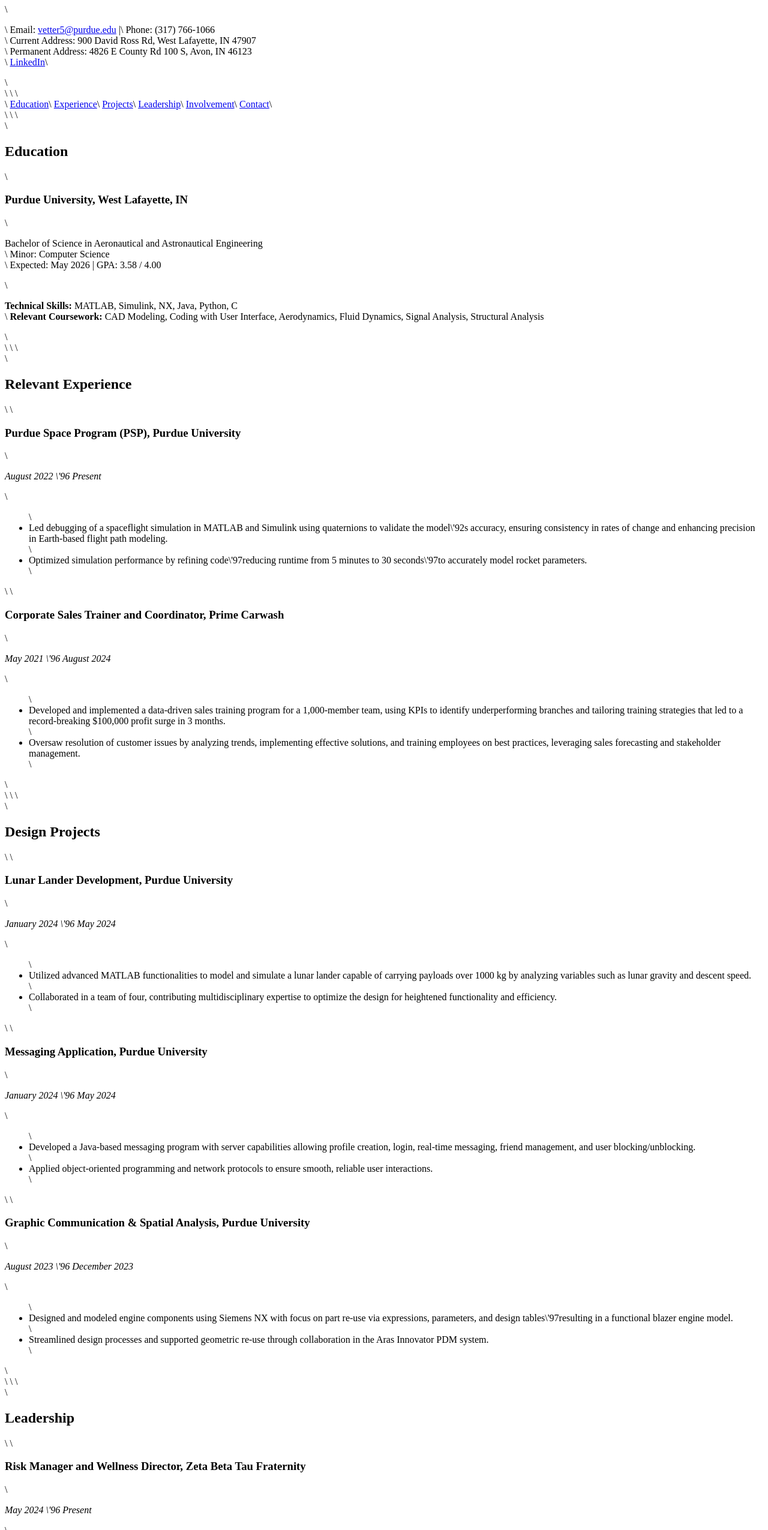
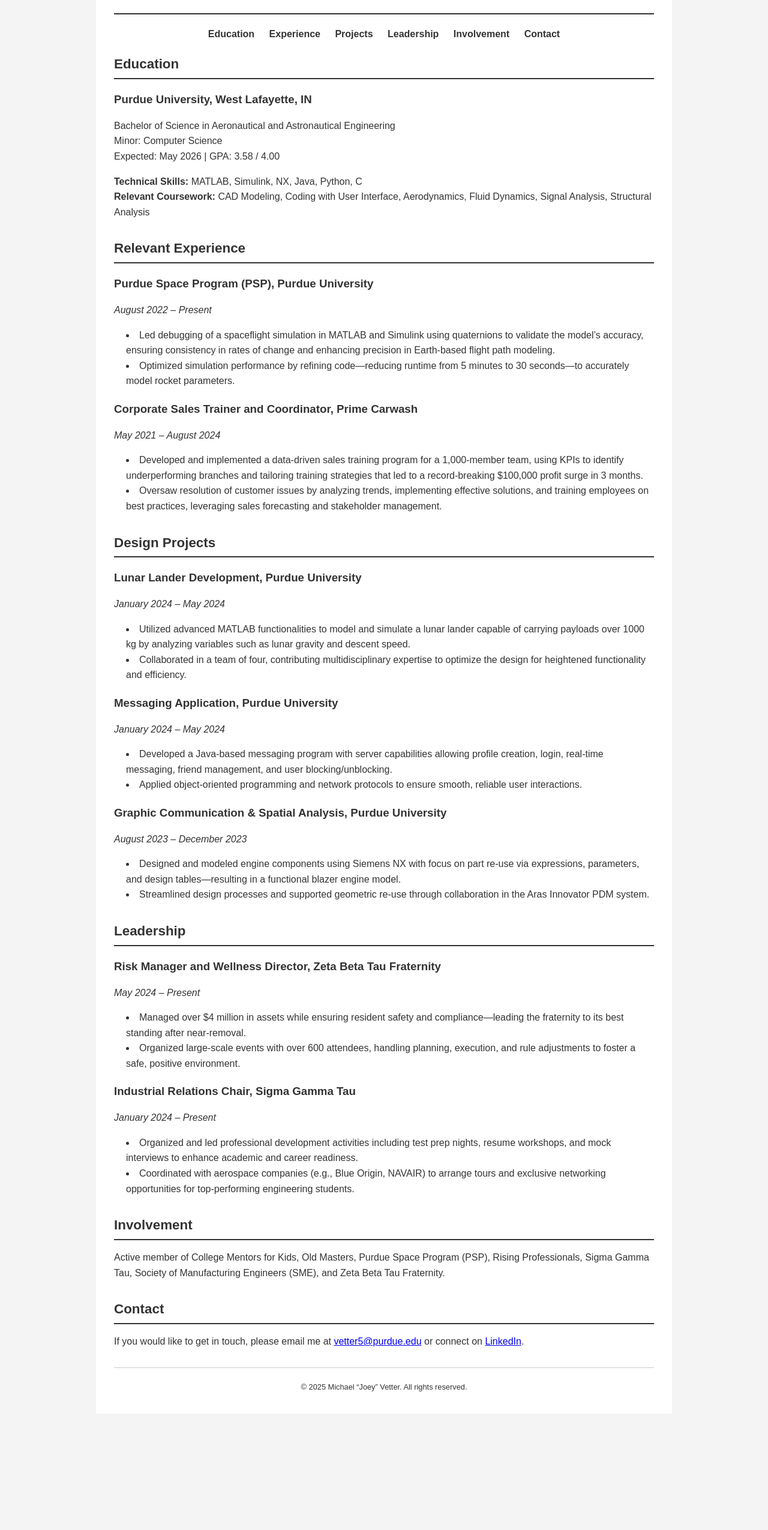
Before and after one commit to j-vetter/j-vetter.github.io, a plain HTML site: page index.html in a window 1280 px wide. Shown: the part 171-2721 px from the top of the page at 60% size. After the commit the page ends 2527 px from the top, so only its background shows below. Drawn offline with Linux system fonts and the light colour scheme.

Commit message:
Update index.html

```diff
--- a/index.html
+++ b/index.html
@@ -1,198 +1,189 @@
-{\rtf1\ansi\ansicpg1252\cocoartf2821
-\cocoatextscaling0\cocoaplatform0{\fonttbl\f0\froman\fcharset0 Times-Roman;}
-{\colortbl;\red255\green255\blue255;\red0\green0\blue0;}
-{\*\expandedcolortbl;;\cssrgb\c0\c0\c0;}
-\margl1440\margr1440\vieww11520\viewh8400\viewkind0
-\deftab720
-\pard\pardeftab720\partightenfactor0
+<!DOCTYPE html>
+<html lang="en">
+<head>
+  <meta charset="UTF-8">
+  <meta name="viewport" content="width=device-width, initial-scale=1">
+  <title>Michael “Joey” Vetter – Resume</title>
+  <meta name="description" content="Michael “Joey” Vetter's resume – Aeronautical & Astronautical Engineering student with experience in simulation, design, leadership, and project management.">
+  <meta name="keywords" content="Michael Vetter, Joey Vetter, Aerospace, Aeronautical Engineering, Purdue University, resume, engineering, computer science">
+  <style>
+    body {
+      font-family: Arial, sans-serif;
+      background: #f4f4f4;
+      color: #333;
+      margin: 0;
+      padding: 0;
+      line-height: 1.6;
+    }
+    .container {
+      max-width: 900px;
+      margin: auto;
+      background: #fff;
+      padding: 20px 30px;
+    }
+    header {
+      text-align: center;
+      padding-bottom: 10px;
+      border-bottom: 2px solid #333;
+    }
+    header h1 {
+      margin: 0;
+    }
+    .contact-info {
+      font-size: 0.9em;
+      margin-top: 5px;
+    }
+    nav {
+      text-align: center;
+      margin: 20px 0;
+    }
+    nav a {
+      margin: 0 10px;
+      text-decoration: none;
+      color: #333;
+      font-weight: bold;
+    }
+    section {
+      margin-bottom: 30px;
+    }
+    .section-title {
+      font-size: 1.4em;
+      border-bottom: 2px solid #333;
+      padding-bottom: 5px;
+      margin-bottom: 15px;
+    }
+    h3 {
+      margin-bottom: 5px;
+    }
+    ul {
+      list-style: disc inside;
+      margin: 10px 0;
+      padding-left: 20px;
+    }
+    footer {
+      text-align: center;
+      font-size: 0.8em;
+      border-top: 1px solid #ccc;
+      padding-top: 10px;
+      margin-top: 20px;
+    }
+  </style>
+</head>
+<body>
+  <div class="container">
+    <!-- Header with Name and Contact -->
+    <header>
+      <h1>Michael “Joey” Vetter</h1>
+      <p class="contact-info">
+        Email: <a href="mailto:vetter5@purdue.edu">vetter5@purdue.edu</a> |
+        Phone: (317) 766-1066<br>
+        Current Address: 900 David Ross Rd, West Lafayette, IN 47907<br>
+        Permanent Address: 4826 E County Rd 100 S, Avon, IN 46123<br>
+        <a href="https://www.linkedin.com/in/yourprofile" target="_blank">LinkedIn</a>
+      </p>
+    </header>
 
-\f0\fs24 \cf0 \expnd0\expndtw0\kerning0
-<!DOCTYPE html>\
-<html lang="en">\
-<head>\
-  <meta charset="UTF-8">\
-  <meta name="viewport" content="width=device-width, initial-scale=1">\
-  <title>Michael \'93Joey\'94 Vetter \'96 Resume</title>\
-  <meta name="description" content="Michael \'93Joey\'94 Vetter's resume \'96 Aeronautical & Astronautical Engineering student with experience in simulation, design, leadership, and project management.">\
-  <meta name="keywords" content="Michael Vetter, Joey Vetter, Aerospace, Aeronautical Engineering, Purdue University, resume, engineering, computer science">\
-  <style>\
-    body \{\
-      font-family: Arial, sans-serif;\
-      background: #f4f4f4;\
-      color: #333;\
-      margin: 0;\
-      padding: 0;\
-      line-height: 1.6;\
-    \}\
-    .container \{\
-      max-width: 900px;\
-      margin: auto;\
-      background: #fff;\
-      padding: 20px 30px;\
-    \}\
-    header \{\
-      text-align: center;\
-      padding-bottom: 10px;\
-      border-bottom: 2px solid #333;\
-    \}\
-    header h1 \{\
-      margin: 0;\
-    \}\
-    .contact-info \{\
-      font-size: 0.9em;\
-      margin-top: 5px;\
-    \}\
-    nav \{\
-      text-align: center;\
-      margin: 20px 0;\
-    \}\
-    nav a \{\
-      margin: 0 10px;\
-      text-decoration: none;\
-      color: #333;\
-      font-weight: bold;\
-    \}\
-    section \{\
-      margin-bottom: 30px;\
-    \}\
-    .section-title \{\
-      font-size: 1.4em;\
-      border-bottom: 2px solid #333;\
-      padding-bottom: 5px;\
-      margin-bottom: 15px;\
-    \}\
-    h3 \{\
-      margin-bottom: 5px;\
-    \}\
-    ul \{\
-      list-style: disc inside;\
-      margin: 10px 0;\
-      padding-left: 20px;\
-    \}\
-    footer \{\
-      text-align: center;\
-      font-size: 0.8em;\
-      border-top: 1px solid #ccc;\
-      padding-top: 10px;\
-      margin-top: 20px;\
-    \}\
-  </style>\
-</head>\
-<body>\
-  <div class="container">\
-    <!-- Header with Name and Contact -->\
-    <header>\
-      <h1>Michael \'93Joey\'94 Vetter</h1>\
-      <p class="contact-info">\
-        Email: <a href="mailto:vetter5@purdue.edu">vetter5@purdue.edu</a> |\
-        Phone: (317) 766-1066<br>\
-        Current Address: 900 David Ross Rd, West Lafayette, IN 47907<br>\
-        Permanent Address: 4826 E County Rd 100 S, Avon, IN 46123<br>\
-        <a href="https://www.linkedin.com/in/yourprofile" target="_blank">LinkedIn</a>\
-      </p>\
-    </header>\
-\
-    <!-- Navigation -->\
-    <nav>\
-      <a href="#education">Education</a>\
-      <a href="#experience">Experience</a>\
-      <a href="#projects">Projects</a>\
-      <a href="#leadership">Leadership</a>\
-      <a href="#involvement">Involvement</a>\
-      <a href="#contact">Contact</a>\
-    </nav>\
-\
-    <!-- Education Section -->\
-    <section id="education">\
-      <h2 class="section-title">Education</h2>\
-      <h3>Purdue University, West Lafayette, IN</h3>\
-      <p>Bachelor of Science in Aeronautical and Astronautical Engineering<br>\
-         Minor: Computer Science<br>\
-         Expected: May 2026 | GPA: 3.58 / 4.00</p>\
-      <p><strong>Technical Skills:</strong> MATLAB, Simulink, NX, Java, Python, C<br>\
-         <strong>Relevant Coursework:</strong> CAD Modeling, Coding with User Interface, Aerodynamics, Fluid Dynamics, Signal Analysis, Structural Analysis</p>\
-    </section>\
-\
-    <!-- Relevant Experience Section -->\
-    <section id="experience">\
-      <h2 class="section-title">Relevant Experience</h2>\
-      \
-      <h3>Purdue Space Program (PSP), Purdue University</h3>\
-      <p><em>August 2022 \'96 Present</em></p>\
-      <ul>\
-        <li>Led debugging of a spaceflight simulation in MATLAB and Simulink using quaternions to validate the model\'92s accuracy, ensuring consistency in rates of change and enhancing precision in Earth-based flight path modeling.</li>\
-        <li>Optimized simulation performance by refining code\'97reducing runtime from 5 minutes to 30 seconds\'97to accurately model rocket parameters.</li>\
-      </ul>\
-      \
-      <h3>Corporate Sales Trainer and Coordinator, Prime Carwash</h3>\
-      <p><em>May 2021 \'96 August 2024</em></p>\
-      <ul>\
-        <li>Developed and implemented a data-driven sales training program for a 1,000-member team, using KPIs to identify underperforming branches and tailoring training strategies that led to a record-breaking $100,000 profit surge in 3 months.</li>\
-        <li>Oversaw resolution of customer issues by analyzing trends, implementing effective solutions, and training employees on best practices, leveraging sales forecasting and stakeholder management.</li>\
-      </ul>\
-    </section>\
-\
-    <!-- Design Projects Section -->\
-    <section id="projects">\
-      <h2 class="section-title">Design Projects</h2>\
-      \
-      <h3>Lunar Lander Development, Purdue University</h3>\
-      <p><em>January 2024 \'96 May 2024</em></p>\
-      <ul>\
-        <li>Utilized advanced MATLAB functionalities to model and simulate a lunar lander capable of carrying payloads over 1000 kg by analyzing variables such as lunar gravity and descent speed.</li>\
-        <li>Collaborated in a team of four, contributing multidisciplinary expertise to optimize the design for heightened functionality and efficiency.</li>\
-      </ul>\
-      \
-      <h3>Messaging Application, Purdue University</h3>\
-      <p><em>January 2024 \'96 May 2024</em></p>\
-      <ul>\
-        <li>Developed a Java-based messaging program with server capabilities allowing profile creation, login, real-time messaging, friend management, and user blocking/unblocking.</li>\
-        <li>Applied object-oriented programming and network protocols to ensure smooth, reliable user interactions.</li>\
-      </ul>\
-      \
-      <h3>Graphic Communication &amp; Spatial Analysis, Purdue University</h3>\
-      <p><em>August 2023 \'96 December 2023</em></p>\
-      <ul>\
-        <li>Designed and modeled engine components using Siemens NX with focus on part re-use via expressions, parameters, and design tables\'97resulting in a functional blazer engine model.</li>\
-        <li>Streamlined design processes and supported geometric re-use through collaboration in the Aras Innovator PDM system.</li>\
-      </ul>\
-    </section>\
-\
-    <!-- Leadership Section -->\
-    <section id="leadership">\
-      <h2 class="section-title">Leadership</h2>\
-      \
-      <h3>Risk Manager and Wellness Director, Zeta Beta Tau Fraternity</h3>\
-      <p><em>May 2024 \'96 Present</em></p>\
-      <ul>\
-        <li>Managed over $4 million in assets while ensuring resident safety and compliance\'97leading the fraternity to its best standing after near-removal.</li>\
-        <li>Organized large-scale events with over 600 attendees, handling planning, execution, and rule adjustments to foster a safe, positive environment.</li>\
-      </ul>\
-      \
-      <h3>Industrial Relations Chair, Sigma Gamma Tau</h3>\
-      <p><em>January 2024 \'96 Present</em></p>\
-      <ul>\
-        <li>Organized and led professional development activities including test prep nights, resume workshops, and mock interviews to enhance academic and career readiness.</li>\
-        <li>Coordinated with aerospace companies (e.g., Blue Origin, NAVAIR) to arrange tours and exclusive networking opportunities for top-performing engineering students.</li>\
-      </ul>\
-    </section>\
-\
-    <!-- Involvement Section -->\
-    <section id="involvement">\
-      <h2 class="section-title">Involvement</h2>\
-      <p>Active member of College Mentors for Kids, Old Masters, Purdue Space Program (PSP), Rising Professionals, Sigma Gamma Tau, Society of Manufacturing Engineers (SME), and Zeta Beta Tau Fraternity.</p>\
-    </section>\
-\
-    <!-- Contact Section -->\
-    <section id="contact">\
-      <h2 class="section-title">Contact</h2>\
-      <p>If you would like to get in touch, please email me at <a href="mailto:vetter5@purdue.edu">vetter5@purdue.edu</a> or connect on <a href="https://www.linkedin.com/in/yourprofile" target="_blank">LinkedIn</a>.</p>\
-    </section>\
-\
-    <!-- Footer -->\
-    <footer>\
-      <p>&copy; 2025 Michael \'93Joey\'94 Vetter. All rights reserved.</p>\
-    </footer>\
-  </div>\
-</body>\
-</html>}
+    <!-- Navigation -->
+    <nav>
+      <a href="#education">Education</a>
+      <a href="#experience">Experience</a>
+      <a href="#projects">Projects</a>
+      <a href="#leadership">Leadership</a>
+      <a href="#involvement">Involvement</a>
+      <a href="#contact">Contact</a>
+    </nav>
+
+    <!-- Education Section -->
+    <section id="education">
+      <h2 class="section-title">Education</h2>
+      <h3>Purdue University, West Lafayette, IN</h3>
+      <p>Bachelor of Science in Aeronautical and Astronautical Engineering<br>
+         Minor: Computer Science<br>
+         Expected: May 2026 | GPA: 3.58 / 4.00</p>
+      <p><strong>Technical Skills:</strong> MATLAB, Simulink, NX, Java, Python, C<br>
+         <strong>Relevant Coursework:</strong> CAD Modeling, Coding with User Interface, Aerodynamics, Fluid Dynamics, Signal Analysis, Structural Analysis</p>
+    </section>
+
+    <!-- Relevant Experience Section -->
+    <section id="experience">
+      <h2 class="section-title">Relevant Experience</h2>
+
+      <h3>Purdue Space Program (PSP), Purdue University</h3>
+      <p><em>August 2022 – Present</em></p>
+      <ul>
+        <li>Led debugging of a spaceflight simulation in MATLAB and Simulink using quaternions to validate the model’s accuracy, ensuring consistency in rates of change and enhancing precision in Earth-based flight path modeling.</li>
+        <li>Optimized simulation performance by refining code—reducing runtime from 5 minutes to 30 seconds—to accurately model rocket parameters.</li>
+      </ul>
+
+      <h3>Corporate Sales Trainer and Coordinator, Prime Carwash</h3>
+      <p><em>May 2021 – August 2024</em></p>
+      <ul>
+        <li>Developed and implemented a data-driven sales training program for a 1,000-member team, using KPIs to identify underperforming branches and tailoring training strategies that led to a record-breaking $100,000 profit surge in 3 months.</li>
+        <li>Oversaw resolution of customer issues by analyzing trends, implementing effective solutions, and training employees on best practices, leveraging sales forecasting and stakeholder management.</li>
+      </ul>
+    </section>
+
+    <!-- Design Projects Section -->
+    <section id="projects">
+      <h2 class="section-title">Design Projects</h2>
+
+      <h3>Lunar Lander Development, Purdue University</h3>
+      <p><em>January 2024 – May 2024</em></p>
+      <ul>
+        <li>Utilized advanced MATLAB functionalities to model and simulate a lunar lander capable of carrying payloads over 1000 kg by analyzing variables such as lunar gravity and descent speed.</li>
+        <li>Collaborated in a team of four, contributing multidisciplinary expertise to optimize the design for heightened functionality and efficiency.</li>
+      </ul>
+
+      <h3>Messaging Application, Purdue University</h3>
+      <p><em>January 2024 – May 2024</em></p>
+      <ul>
+        <li>Developed a Java-based messaging program with server capabilities allowing profile creation, login, real-time messaging, friend management, and user blocking/unblocking.</li>
+        <li>Applied object-oriented programming and network protocols to ensure smooth, reliable user interactions.</li>
+      </ul>
+
+      <h3>Graphic Communication &amp; Spatial Analysis, Purdue University</h3>
+      <p><em>August 2023 – December 2023</em></p>
+      <ul>
+        <li>Designed and modeled engine components using Siemens NX with focus on part re-use via expressions, parameters, and design tables—resulting in a functional blazer engine model.</li>
+        <li>Streamlined design processes and supported geometric re-use through collaboration in the Aras Innovator PDM system.</li>
+      </ul>
+    </section>
+
+    <!-- Leadership Section -->
+    <section id="leadership">
+      <h2 class="section-title">Leadership</h2>
+
+      <h3>Risk Manager and Wellness Director, Zeta Beta Tau Fraternity</h3>
+      <p><em>May 2024 – Present</em></p>
+      <ul>
+        <li>Managed over $4 million in assets while ensuring resident safety and compliance—leading the fraternity to its best standing after near-removal.</li>
+        <li>Organized large-scale events with over 600 attendees, handling planning, execution, and rule adjustments to foster a safe, positive environment.</li>
+      </ul>
+
+      <h3>Industrial Relations Chair, Sigma Gamma Tau</h3>
+      <p><em>January 2024 – Present</em></p>
+      <ul>
+        <li>Organized and led professional development activities including test prep nights, resume workshops, and mock interviews to enhance academic and career readiness.</li>
+        <li>Coordinated with aerospace companies (e.g., Blue Origin, NAVAIR) to arrange tours and exclusive networking opportunities for top-performing engineering students.</li>
+      </ul>
+    </section>
+
+    <!-- Involvement Section -->
+    <section id="involvement">
+      <h2 class="section-title">Involvement</h2>
+      <p>Active member of College Mentors for Kids, Old Masters, Purdue Space Program (PSP), Rising Professionals, Sigma Gamma Tau, Society of Manufacturing Engineers (SME), and Zeta Beta Tau Fraternity.</p>
+    </section>
+
+    <!-- Contact Section -->
+    <section id="contact">
+      <h2 class="section-title">Contact</h2>
+      <p>If you would like to get in touch, please email me at <a href="mailto:vetter5@purdue.edu">vetter5@purdue.edu</a> or connect on <a href="https://www.linkedin.com/in/yourprofile" target="_blank">LinkedIn</a>.</p>
+    </section>
+
+    <!-- Footer -->
+    <footer>
+      <p>&copy; 2025 Michael “Joey” Vetter. All rights reserved.</p>
+    </footer>
+  </div>
+</body>
+</html>
```
